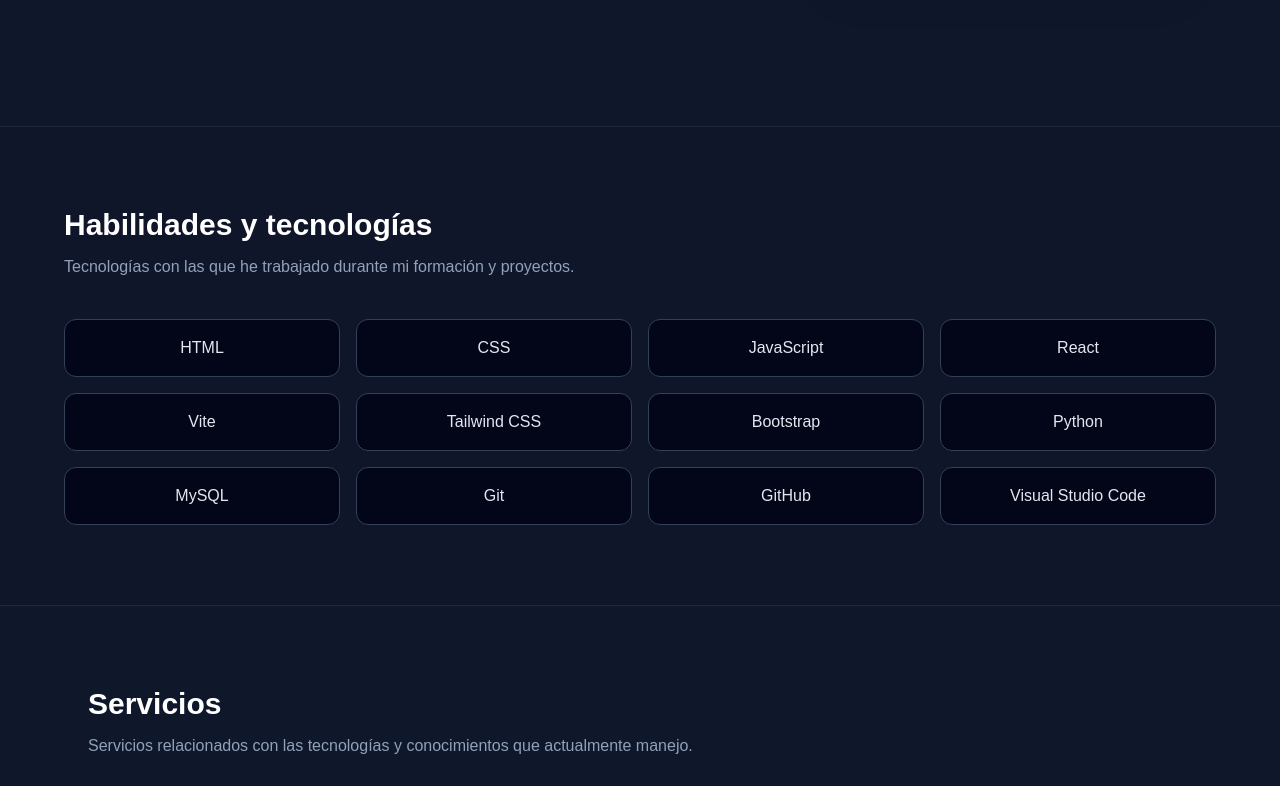
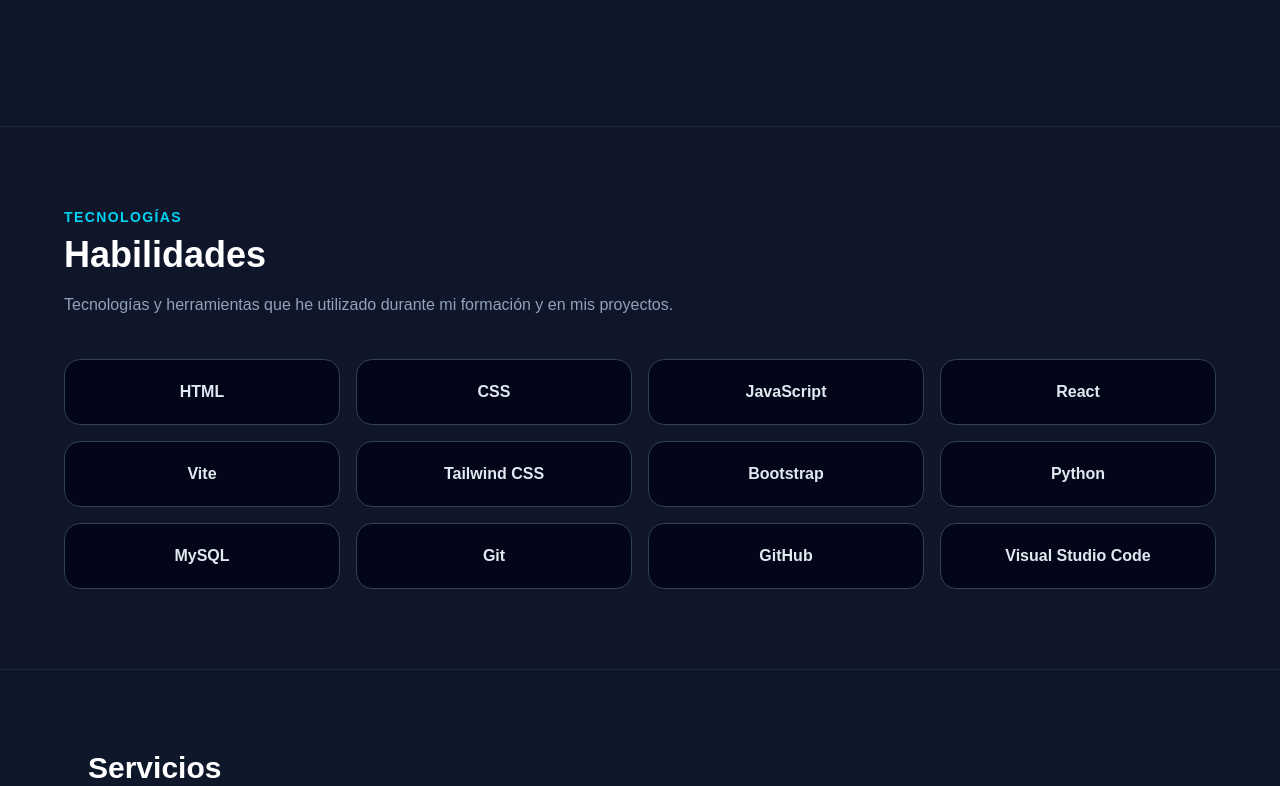
Before and after one commit to manuelhormiga06-a11y/Portafolio, a React (Vite) app: page / in a window 1280 px wide. Shown: the part 685-1471 px from the top of the page. Built offline with nearby package versions, Linux system fonts and the light colour scheme.

Commit message:
Mejorar Skills.jsx

```diff
--- a/src/components/Skills.jsx
+++ b/src/components/Skills.jsx
@@ -1,15 +1,37 @@
 function Skills() {
-  const skills = ['HTML', 'CSS', 'JavaScript', 'React', 'Vite', 'Tailwind CSS', 'Bootstrap', 'Python', 'MySQL', 'Git', 'GitHub', 'Visual Studio Code']
+  const skills = [
+    'HTML',
+    'CSS',
+    'JavaScript',
+    'React',
+    'Vite',
+    'Tailwind CSS',
+    'Bootstrap',
+    'Python',
+    'MySQL',
+    'Git',
+    'GitHub',
+    'Visual Studio Code',
+  ]
 
   return (
     <section id="habilidades" className="border-y border-slate-800 bg-slate-900/60 px-6 py-20">
       <header className="mx-auto max-w-6xl">
-        <h2 className="text-3xl font-bold text-white">Habilidades y tecnologías</h2>
-        <p className="mt-3 text-slate-400">Tecnologías con las que he trabajado durante mi formación y proyectos.</p>
+        <p className="text-sm font-semibold uppercase tracking-widest text-cyan-400">Tecnologías</p>
+        <h2 className="mt-2 text-3xl font-bold text-white md:text-4xl">Habilidades</h2>
+        <p className="mt-4 max-w-2xl leading-7 text-slate-400">
+          Tecnologías y herramientas que he utilizado durante mi formación y en mis proyectos.
+        </p>
       </header>
+
       <ul className="mx-auto mt-10 grid max-w-6xl grid-cols-2 gap-4 sm:grid-cols-3 md:grid-cols-4">
         {skills.map((skill) => (
-          <li key={skill} className="rounded-xl border border-slate-700 bg-slate-950 p-4 text-center">{skill}</li>
+          <li
+            key={skill}
+            className="rounded-2xl border border-slate-700 bg-slate-950 p-5 text-center font-semibold text-slate-200 transition hover:-translate-y-1 hover:border-cyan-400 hover:text-cyan-400"
+          >
+            {skill}
+          </li>
         ))}
       </ul>
     </section>
```
